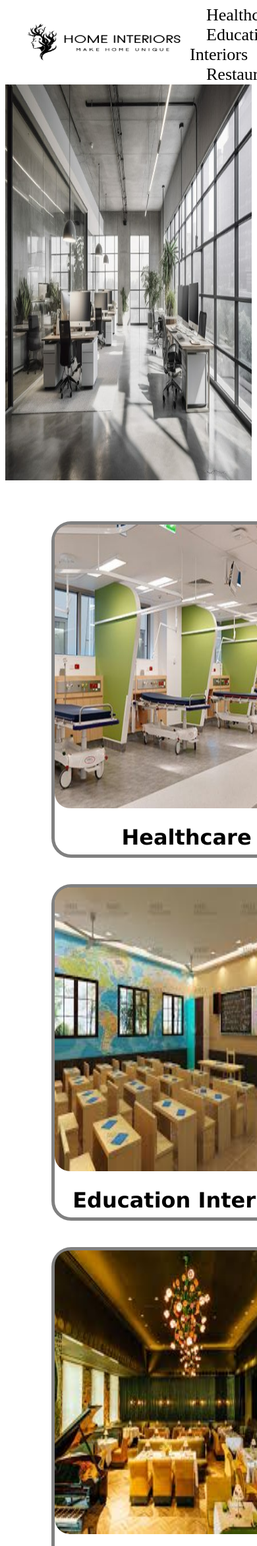
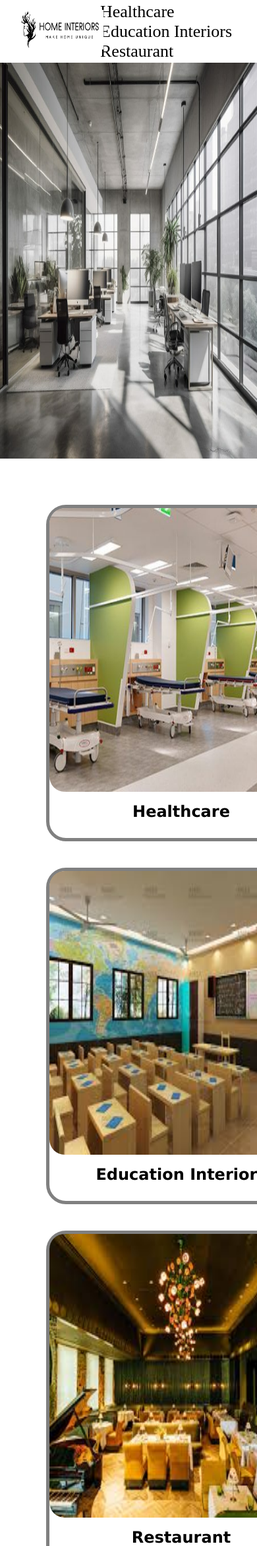
Before and after one commit to Harith252002/home-interiors-django, a Django app: page /business/ in a window 390 px wide; the page is wider, and only the part inside the window is pictured. Shown: the top 2343 px of that part at 66% size. Run offline with Django 5.2, Linux system fonts and the light colour scheme; data comes from the database, SQL or seed files in the repository.

Commit message:
Update business.css

```diff
--- a/static/business.css
+++ b/static/business.css
@@ -169,3 +169,98 @@ footer{
     top: 2350px;
     width: 100%;
 }
+/* Default styles for desktop */
+body {
+    font-size: 16px;
+    max-width: 1200px;
+    margin: auto;
+}
+
+/* Responsive styles for tablets */
+@media (max-width: 768px) {
+    body {
+        font-size: 14px;
+    }
+    .container {
+        width: 90%;
+    }
+}
+
+/* Responsive styles for mobile phones */
+@media (max-width: 480px) {
+    body {
+        font-size: 12px;
+    }
+    .container {
+        width: 95%;
+    }
+    img {
+        max-width: 100%;
+        height: auto;
+    }
+}
+/* Default styles for desktop */
+body {
+    font-size: 16px;
+    max-width: 1200px;
+    margin: auto;
+}
+
+/* Responsive styles for tablets */
+@media (max-width: 768px) {
+    body {
+        font-size: 14px;
+    }
+    .container {
+        width: 90%;
+    }
+}
+
+/* Responsive styles for mobile phones */
+@media (max-width: 480px) {
+    body {
+        font-size: 12px;
+    }
+    .container {
+        width: 95%;
+    }
+    img {
+        max-width: 100%;
+        height: auto;
+    }
+}
+/* Default styles for desktop */
+body {
+    font-size: 16px;
+    max-width: 1200px;
+    margin: auto;
+}
+
+/* Responsive styles for tablets */
+@media (max-width: 768px) {
+    body {
+        font-size: 14px;
+    }
+    .container {
+        width: 90%;
+    }
+}
+
+/* Responsive styles for mobile phones */
+@media (max-width: 480px) {
+    body {
+        font-size: 12px;
+    }
+    .container {
+        width: 95%;
+    }
+    img {
+        max-width: 100%;
+        height: auto;
+    }
+}
+img {
+    max-width: 100%;
+    height: auto;
+    display: block;
+}
```
